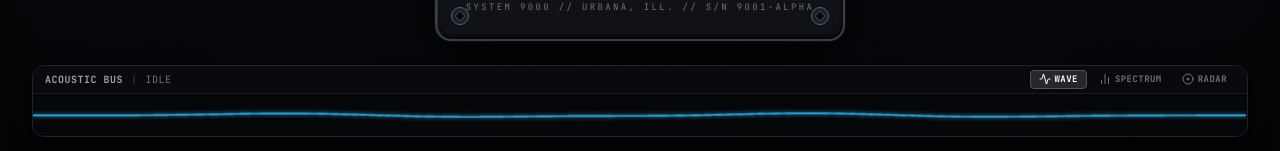
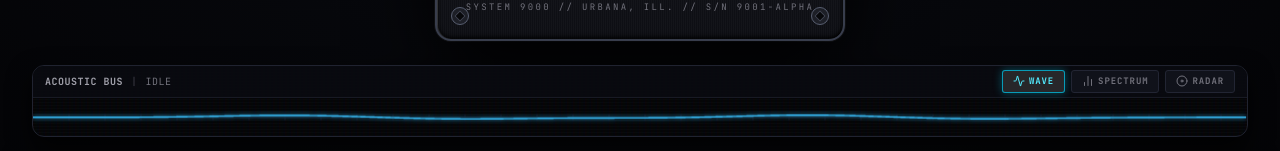
Before and after one commit to Ares19v/HAL-9000, a React (Vite) app in the folder frontend/: page / in a window 1280 px wide. Shown: the part 759-910 px from the top of the page. Built offline with nearby package versions, Linux system fonts and the light colour scheme; no server answers.

Commit message:
feat(ui): refine tactical mode buttons and annunciators

```diff
--- a/frontend/src/components/AudioWaveform.tsx
+++ b/frontend/src/components/AudioWaveform.tsx
@@ -245,13 +245,13 @@ export const AudioWaveform: React.FC<AudioWaveformProps> = ({
         </div>
 
         {/* Tactile Mode Selectors */}
-        <div className="flex items-center space-x-1">
+        <div className="flex items-center space-x-1.5">
           <button
             onClick={() => setMode('oscilloscope')}
-            className={`flex items-center space-x-1 px-2 py-0.5 rounded text-[9px] font-bold tracking-wider transition-all cursor-pointer ${
+            className={`flex items-center space-x-1 px-2.5 py-1 rounded-[3px] text-[9px] font-mono font-bold tracking-widest uppercase transition-all cursor-pointer ${
               mode === 'oscilloscope'
-                ? 'bg-zinc-800 text-white border border-zinc-600 shadow-sm'
-                : 'text-zinc-500 hover:text-zinc-300'
+                ? 'bg-zinc-800 text-cyan-300 border border-cyan-500/80 shadow-[0_0_8px_rgba(6,182,212,0.4)]'
+                : 'bg-[#10121a] text-zinc-500 hover:text-zinc-300 border border-[#222533]'
             }`}
           >
             <Activity className="w-3 h-3" />
@@ -260,10 +260,10 @@ export const AudioWaveform: React.FC<AudioWaveformProps> = ({
 
           <button
             onClick={() => setMode('spectrum')}
-            className={`flex items-center space-x-1 px-2 py-0.5 rounded text-[9px] font-bold tracking-wider transition-all cursor-pointer ${
+            className={`flex items-center space-x-1 px-2.5 py-1 rounded-[3px] text-[9px] font-mono font-bold tracking-widest uppercase transition-all cursor-pointer ${
               mode === 'spectrum'
-                ? 'bg-zinc-800 text-white border border-zinc-600 shadow-sm'
-                : 'text-zinc-500 hover:text-zinc-300'
+                ? 'bg-zinc-800 text-amber-300 border border-amber-500/80 shadow-[0_0_8px_rgba(245,158,11,0.4)]'
+                : 'bg-[#10121a] text-zinc-500 hover:text-zinc-300 border border-[#222533]'
             }`}
           >
             <BarChart2 className="w-3 h-3" />
@@ -272,10 +272,10 @@ export const AudioWaveform: React.FC<AudioWaveformProps> = ({
 
           <button
             onClick={() => setMode('polar')}
-            className={`flex items-center space-x-1 px-2 py-0.5 rounded text-[9px] font-bold tracking-wider transition-all cursor-pointer ${
+            className={`flex items-center space-x-1 px-2.5 py-1 rounded-[3px] text-[9px] font-mono font-bold tracking-widest uppercase transition-all cursor-pointer ${
               mode === 'polar'
-                ? 'bg-zinc-800 text-white border border-zinc-600 shadow-sm'
-                : 'text-zinc-500 hover:text-zinc-300'
+                ? 'bg-zinc-800 text-green-300 border border-green-500/80 shadow-[0_0_8px_rgba(34,197,94,0.4)]'
+                : 'bg-[#10121a] text-zinc-500 hover:text-zinc-300 border border-[#222533]'
             }`}
           >
             <Disc className="w-3 h-3" />
```
